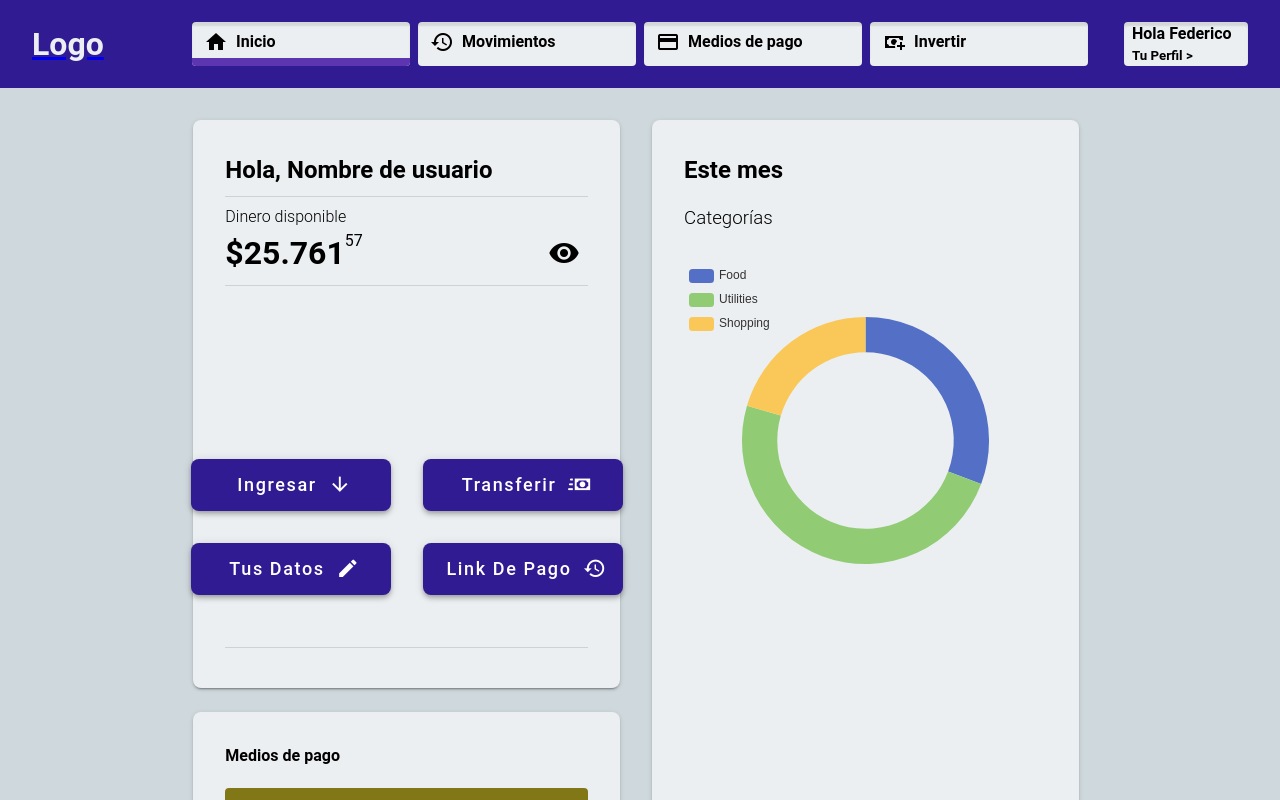
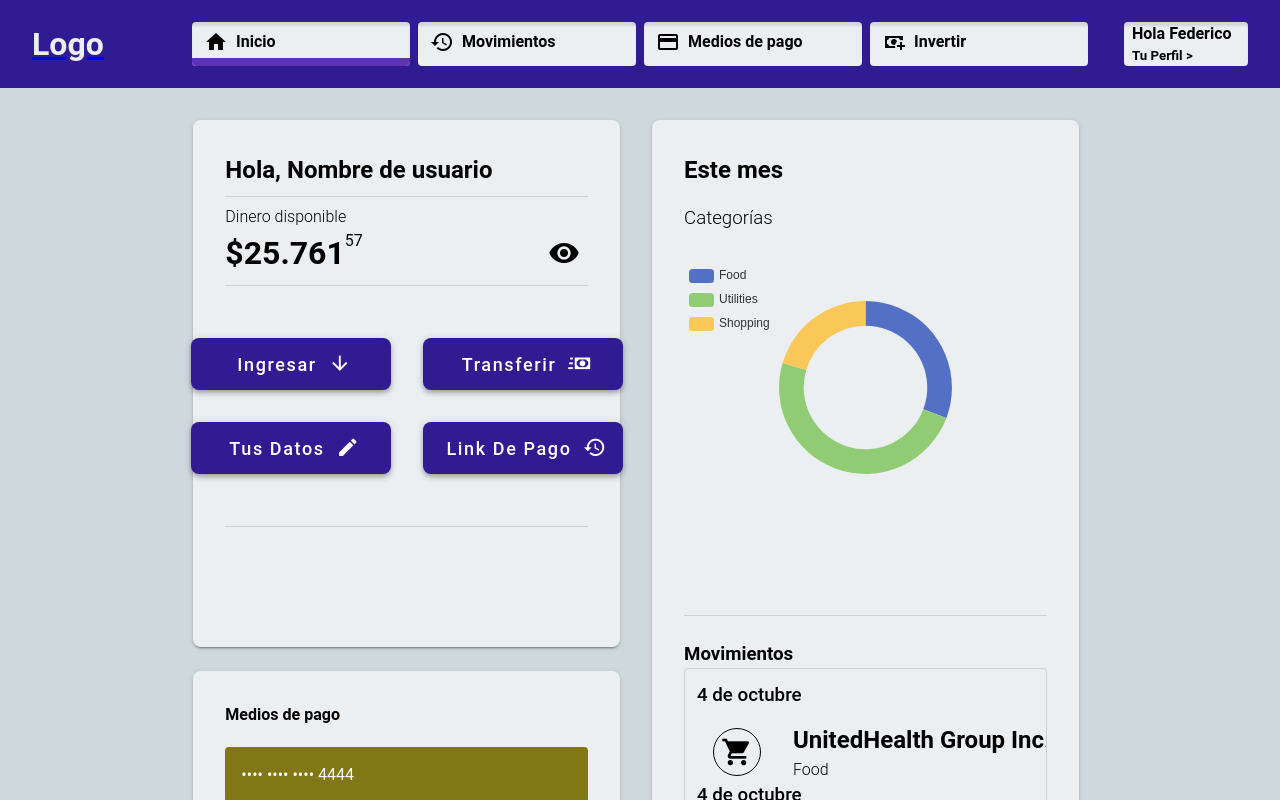
Before and after one commit to jicanta/HCI-Web, a Vue app in the folder HCI-Web/: page / in a window 1280 px wide. Shown: the top 800 px of the page. Built offline with nearby package versions, Linux system fonts and the light colour scheme.

Commit message:
Acomode la pantalla de inicio.

```diff
--- a/HCI-Web/src/pages/PantallaInicio.vue
+++ b/HCI-Web/src/pages/PantallaInicio.vue
@@ -135,7 +135,6 @@
               </v-icon>
             </v-container>
             <v-divider class="my-2" />
-            <v-row></v-row>
             <v-container class="functions-container">
               <v-col cols="auto" class="pr-0" >
                   <v-container class="function">
@@ -183,13 +182,13 @@
 
             <h3 class="text-textcolor2 font-weight-light">Categorías</h3>
 
-            <v-chart class="chart mt-8 mb-2 w-100 h-75" :option="chartOption" />
+            <v-chart class="chart mt-8 mb-2 w-100 h-50" :option="chartOption" />
 
             <v-divider class="my-4"/>
 
             <h3 class="text-textcolor2 font-weight-bold mt-2">Movimientos</h3>
 
-            <v-container class="scrollable-container pa-1 h-25 mb-4 mt-0 border rounded">
+            <v-container class="scrollable-container pa-1 h-50 mb-4 mt-0 border rounded">
               <!-- Si no hay transacciones este mes -->
               <template v-if="transactionsThisMonth.length === 0">
                 <p class="text-muted text-center">No hay movimientos este mes.</p>
```
